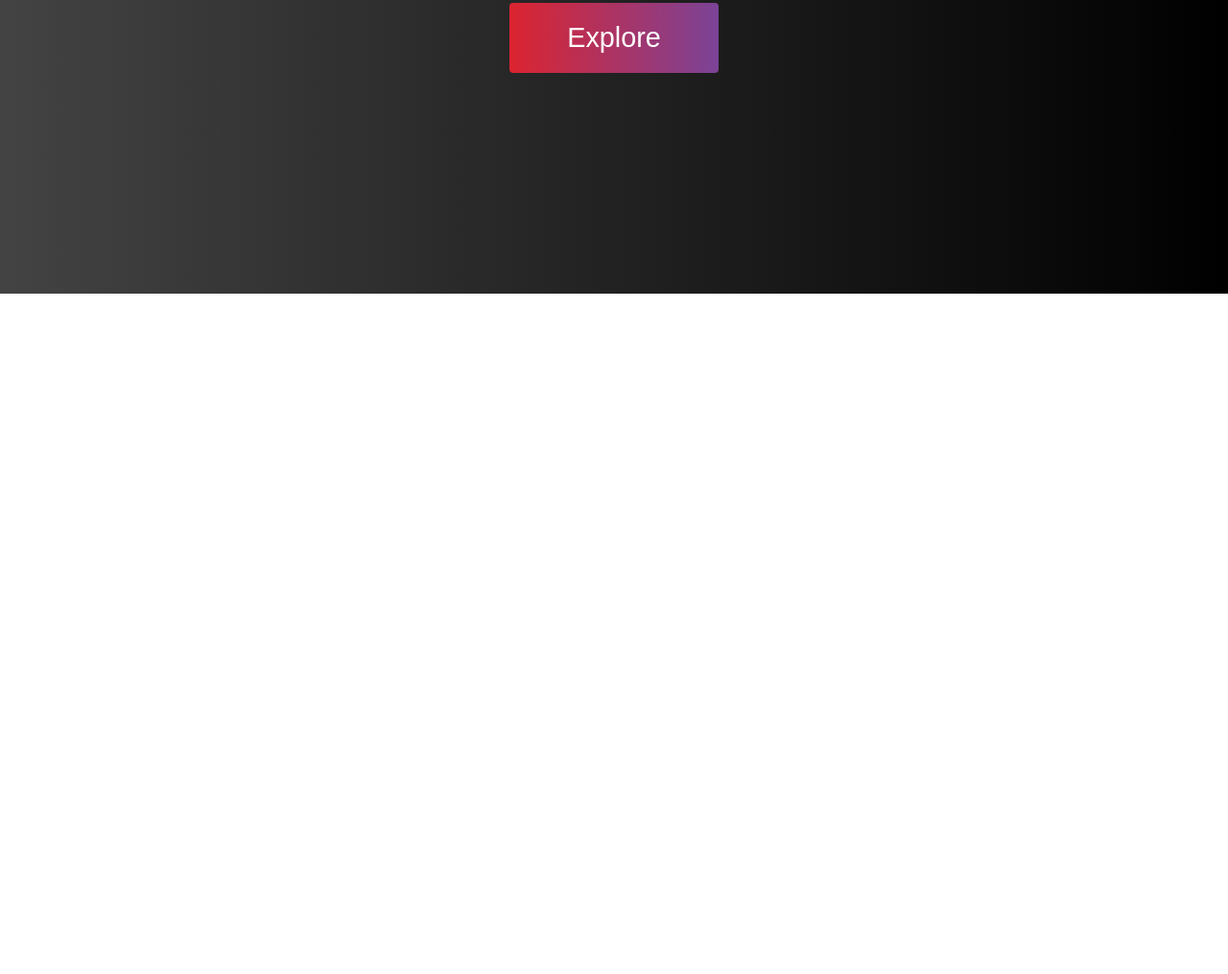
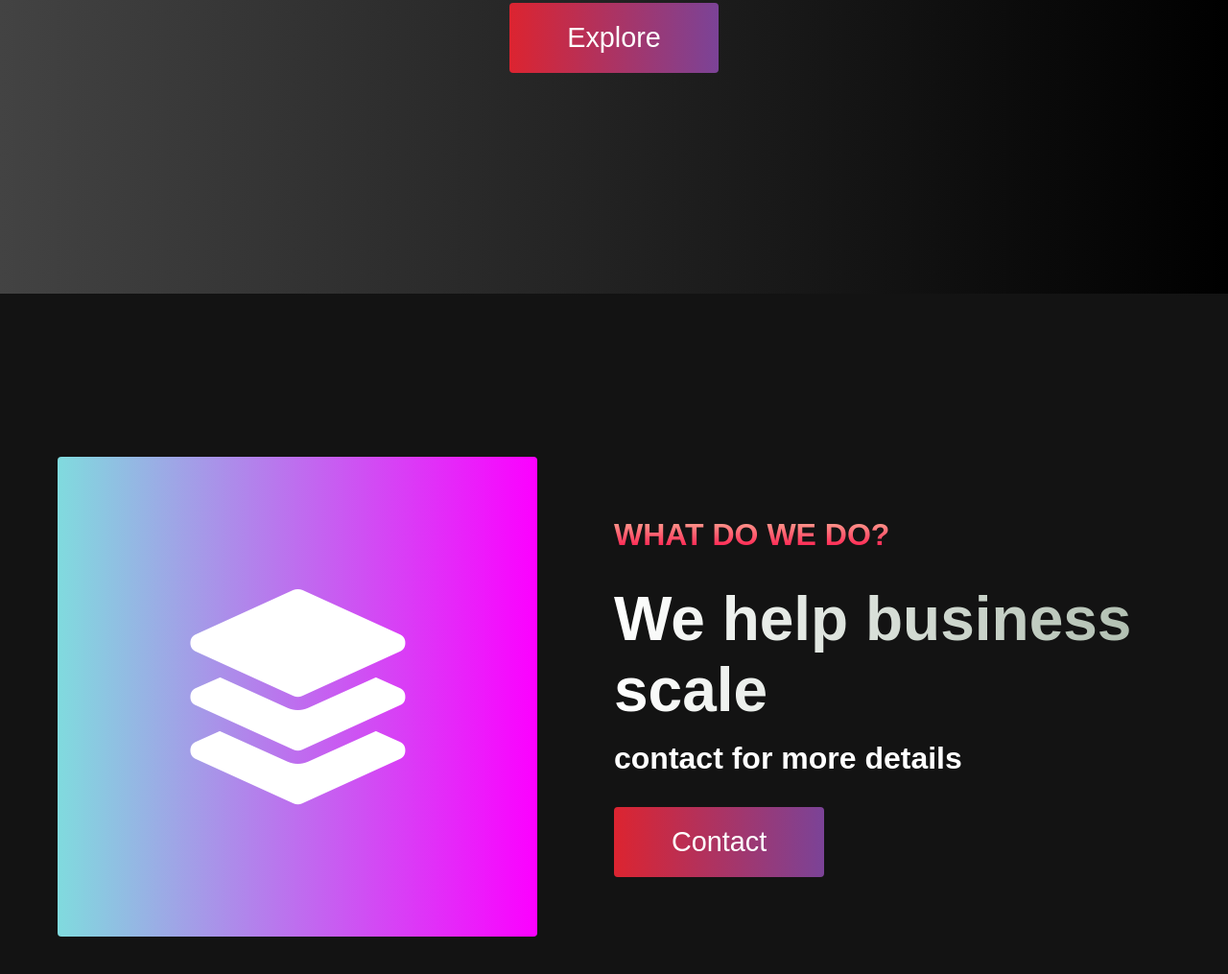
Before and after one commit to Rajithlahiru/Sample-Website, a plain HTML site: page index.html in a window 1280 px wide. Shown: the part 531-1546 px from the top of the page at 96% size. Before the commit the page ends 837 px from the top, so only its background shows below. Drawn offline with Linux system fonts and the light colour scheme.

```diff
--- a/index.html
+++ b/index.html
@@ -6,12 +6,15 @@
     <meta name="viewport" content="width=device-width, initial-scale=1.0">
     <title>Scroll website</title>
     <link rel="stylesheet" href="styles.css">
+    <link rel="stylesheet" href="https://pro.fontawesome.com/releases/v5.10.0/css/all.css" integrity="sha384-AYmEC3Yw5cVb3ZcuHtOA93w35dYTsvhLPVnYs9eStHfGJvOvKxVfELGroGkvsg+p" crossorigin="anonymous"/>
+
+
 </head>
 <body>
     <!-- create navigation bar -->
     <nav class="navbar">
         <div class="navbar__container">
-            <a href="" id="navbar__logo">Safe House (PVT)Ltd</a>
+            <a href="" id="navbar__logo">COLORS</a>
             <div class="navbar__toggle" id="mobile-menu">
                 <span class="bar"></span>
                 <span class="bar"></span>
@@ -43,6 +46,21 @@
         </div>
     </div>
 
+    <!--About section-->
+    <div class="main" id="about">
+        <div class="main__container">
+            <div class="main__img--container">
+                <div class="main__img--card"><i class="fas fa-layer-group"></i></div>
+            </div>
+            <div class="main__content">
+                <h1>what do we do?</h1>
+                <h2>We help business scale</h2>
+                <p>contact for more details</p>
+                <button class="main__btn"><a href="#">Contact</a></button>
+            </div>
+        </div>
+    </div>
+
 
     <script src="app.js"></script>
 </body>
--- a/styles.css
+++ b/styles.css
@@ -201,9 +201,9 @@
     color: white;
 }
 .hero__heading span{
-    background: #7b4397;  /* fallback for old browsers */
-    background: -webkit-linear-gradient(to right, #dc2430, #7b4397);  /* Chrome 10-25, Safari 5.1-6 */
-    background: linear-gradient(to right, #dc2430, #7b4397); /* W3C, IE 10+/ Edge, Firefox 16+, Chrome 26+, Opera 12+, Safari 7+ */
+    background: #7b4397;
+    background: -webkit-linear-gradient(to right, #dc2430, #7b4397);
+    background: linear-gradient(to right, #dc2430, #7b4397);
 
     -webkit-background-clip: text;
     -moz-background-clip: text;
@@ -213,9 +213,9 @@
 
 .hero__description{
     font-size: 50px;
-    background: #abbaab;  /* fallback for old browsers */
-    background: -webkit-linear-gradient(to right, #ffffff, #abbaab);  /* Chrome 10-25, Safari 5.1-6 */
-    background: linear-gradient(to right, #ffffff, #abbaab); /* W3C, IE 10+/ Edge, Firefox 16+, Chrome 26+, Opera 12+, Safari 7+ */
+    background: #abbaab;
+    background: -webkit-linear-gradient(to right, #ffffff, #abbaab);
+    background: linear-gradient(to right, #ffffff, #abbaab);
 
     background-size: 100%;
     -webkit-background-clip: text;
@@ -235,6 +235,7 @@
         font-size: 40px;
     }
 }
+/* Main button */
 .main__btn{
     font-size: 1.8rem;
     background: #7b4397;
@@ -257,3 +258,93 @@
     z-index: 2;
     text-decoration: none;
 }
+.main__btn:after{
+    position: absolute;
+    content: '';
+    top: 0;
+    left: 0;
+    width: 0;
+    height: 100%;
+    background: #f31c52;
+    transition: all 0.35s;
+    border-radius: 4px;
+}
+
+.main__btn:hover{
+    color: white;
+}
+.main__btn:hover:after{
+    width: 100%;
+}
+
+/*About section*/
+.main{
+    background-color: #131313;
+    padding: 10rem 0;
+}
+
+.main__container{
+    display: grid;
+    grid-template-columns: 1fr 1fr; /* divide for two columns*/
+    align-items: center;
+    justify-content: center;
+    margin: 0 auto;
+    height: 90%;
+    z-index: 1;
+    width: 100%;
+    max-width: 1300px;
+    padding: 0 50px;
+}
+.main__content{
+    color: white;
+    width: 100%;
+}
+.main__content h1{
+    font-size: 2rem;
+    background-color: #ff746a;
+    background-image: linear-gradient(to top, #ff0844 0%, #ffb199 100%);
+    background-size: 100%;
+    -webkit-background-clip: text;
+    -moz-background-clip: text;
+    -webkit-text-fill-color: transparent;
+    -moz-text-fill-color: transparent;
+    text-transform: uppercase;
+    margin-bottom: 32px;
+
+}
+.main__content h2{
+    font-size: 4rem;
+    background: #abbaab;
+    background: -webkit-linear-gradient(to right, #ffffff, #abbaab);
+    background: linear-gradient(to right, #ffffff, #abbaab);
+
+    background-size: 100%;
+    -webkit-background-clip: text;
+    -moz-background-clip: text;
+    -webkit-text-fill-color: transparent;
+    -mo-text-fill-color: transparent
+}
+.main__content p{
+    margin-top: 1rem;
+    font-size: 2rem;
+    font-weight: 700;
+}
+main__img--container{
+    text-align: center;
+}
+.main__img--card{
+    margin: 10px;
+    height: 500px;
+    width: 500px;
+    border-radius: 4px;
+    display: flex;
+    flex-direction: column;
+    justify-content: center;
+    color: white;
+    background-image: linear-gradient(to right,#80dbde 0%, #fc00ff 100%);
+    text-align: center;
+}
+.fa-layer-group,
+.fa-users{
+    font-size: 14rem;
+}
```
